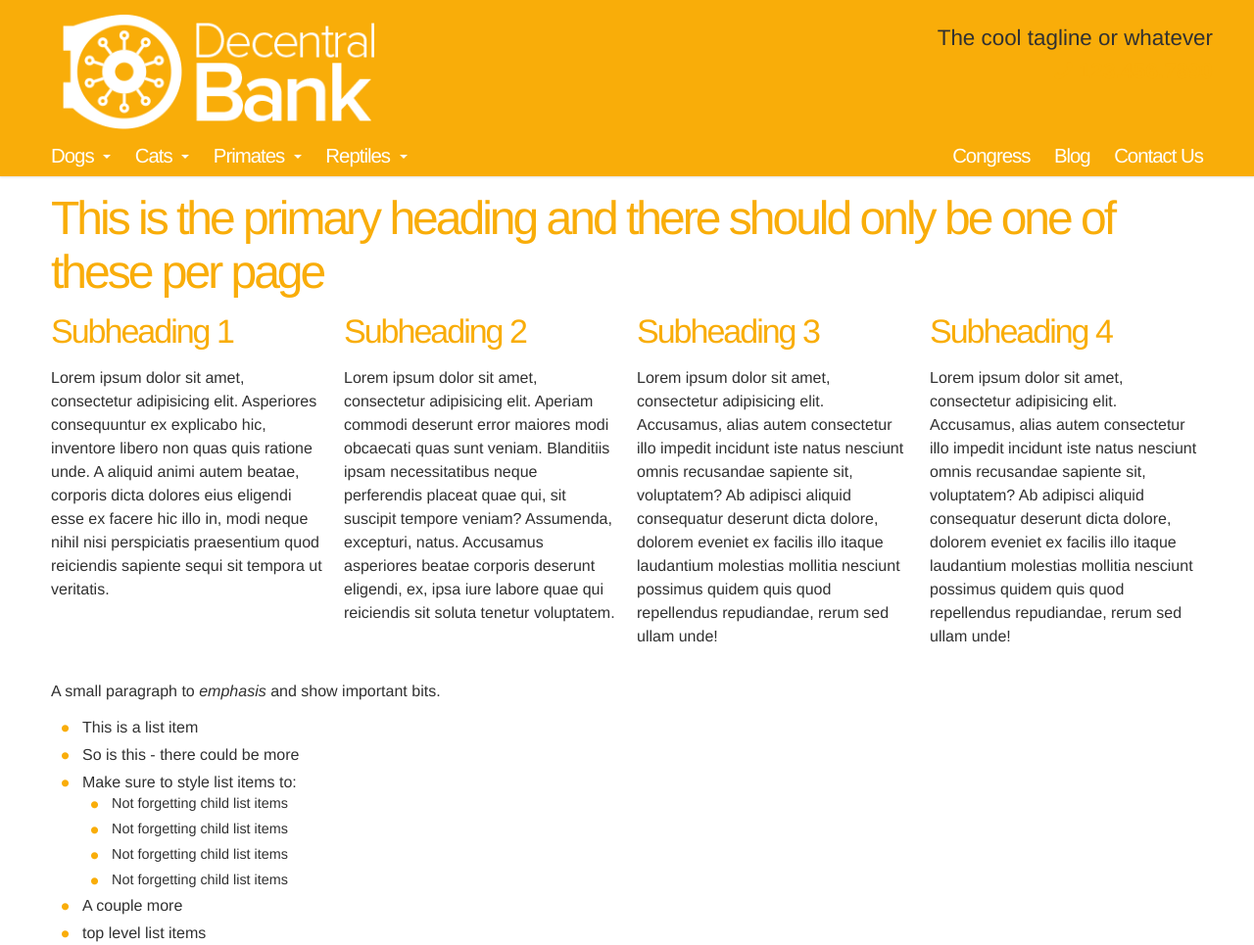
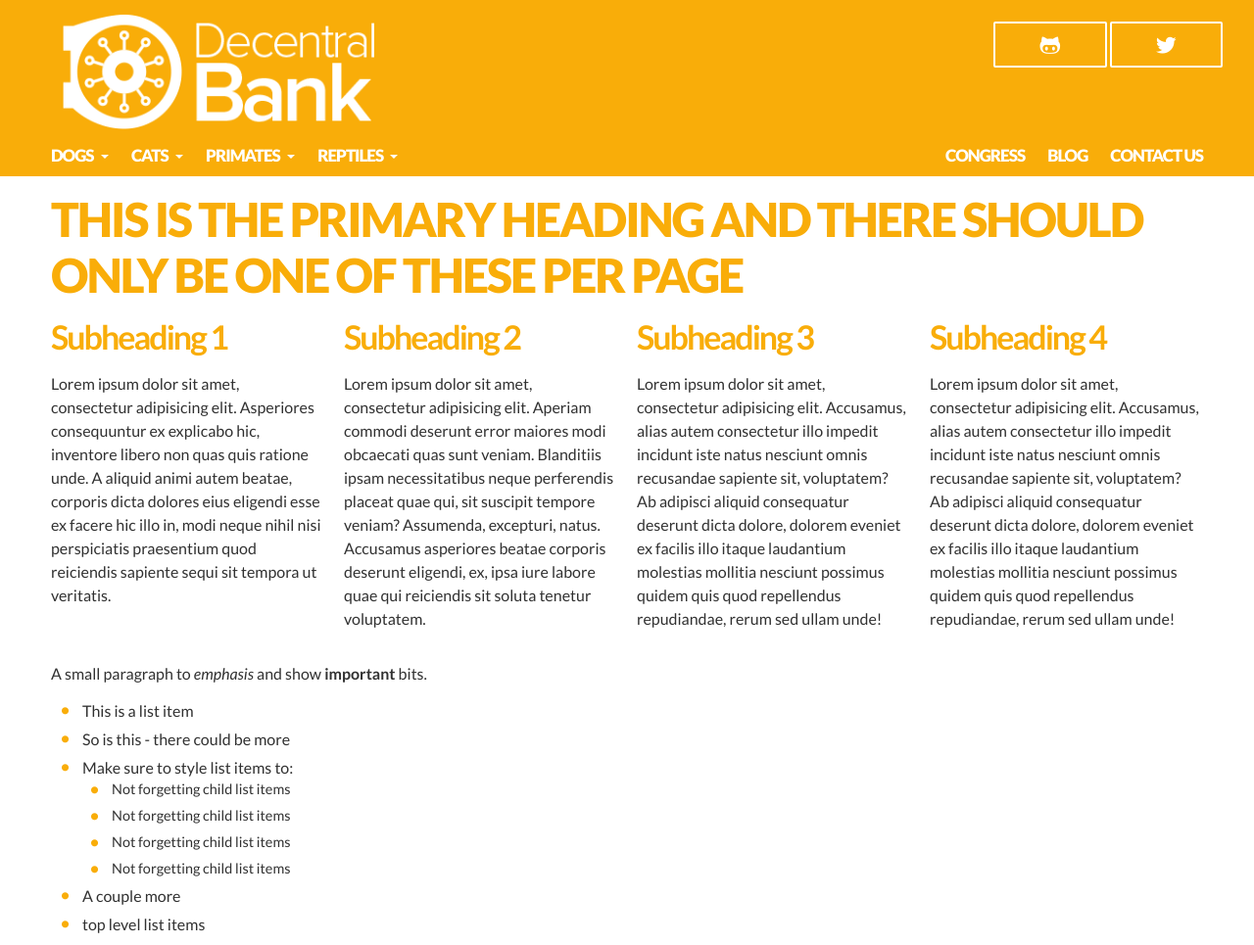
Before and after one commit to DecentralBank/decentralbanksite, a website: page index.html in a window 1280 px wide. Shown: the top 965 px of the page at 98% size. Drawn offline with nearby package versions, Linux system fonts and the light colour scheme.

Commit message:
typography, header, styles

```diff
--- a/assets/scss/base/_typography.scss
+++ b/assets/scss/base/_typography.scss
@@ -19,7 +19,8 @@ h1, h2, h3, h4, h5, h6 {
 h1, .h1 {
   font-size: 45px;
   font-size: $base-em-font*3em;
-  letter-spacing: -3px;
+  letter-spacing: -2px;
+  text-transform: uppercase;
   font-weight: $header-font-weight;
   line-height: normal;
   margin-bottom: 14px;
@@ -31,7 +32,7 @@ h1, .h1 {
 h2, .h2 {
   font-size: 34px;
   font-size: $base-em-font*2.125em;
-  font-weight: $regular;
+  font-weight: $bold;
   line-height: normal;
   color: $primary-color;
   margin-bottom: 10px;
--- a/assets/scss/modules/_variables.scss
+++ b/assets/scss/modules/_variables.scss
@@ -4,8 +4,8 @@ $primary-color: #F9AD09;
 $secondary-color: #070716;
 
 // Links
-$base-link-color: $primary-color;
-$base-link-hover-color: darken($base-link-color, 5);
+$base-link-color: $secondary-color;
+$base-link-hover-color: lighthen($base-link-color, 5%);
 
 // Button Colors
 $button-color: $primary-color;
@@ -18,18 +18,18 @@ $button-hover-text-color: white;
 // Font weights
 $light: 300;
 $regular: 400;
-$bold: 500;
-$extrabold: 600;
+$bold: 700;
+$extrabold: 900;
 
 // Base Font
-$base-font-family: 'Helvetica Neue', 'open-sans' sans-serif;
+$base-font-family: 'lato ', 'open-sans' sans-serif;
 $base-font-weight: $regular;
 $base-font-size: 16px;
 $base-em-font: 1;
 $base-line-height: 1.5;
 
 // Headings
-$header-font-weight: $bold;
+$header-font-weight: $extrabold;
 
 // Tables
 $primary-table-color: $secondary-color;
--- a/assets/scss/site/_cb_flyoutnav.scss
+++ b/assets/scss/site/_cb_flyoutnav.scss
@@ -6,7 +6,7 @@ $sm-nav-bg: $primary-color;
 $med-nav-bg: $primary-color;
 $med-navbar-bg: $primary-color;
 $med-navbar-color: white;
-$med-navbar-font-weight: $regular;
+$med-navbar-font-weight: $extrabold;
 $med-navbar-active-link-color: lighten($primary-color, 30%);
 $med-navbar-active-caret-color: lighten($primary-color, 30%);
 $med-navbar-active-link-bg: $primary-color;
@@ -57,7 +57,7 @@ $layout-min-width: 320px;
 /* Header nav bar */
 .main-header {
   border-top: 7px solid $primary-color;
-  box-shadow: 0 1px 2px 0px rgba(105, 105, 105, 0.20);
+  // box-shadow: 0 1px 2px 0px rgba(105, 105, 105, 0.20);
   //  border-bottom: 1px solid $primary-color;
   width: 100%;
   z-index: 20;
@@ -65,7 +65,7 @@ $layout-min-width: 320px;
   .top-wrap{
     padding: 5px 0;
     background: $sm-nav-bg;
-    color: $base-font-color;
+    color: white;
     @include min-bp(med) {
       background: $med-nav-bg;
       padding: 0px 0;
@@ -75,15 +75,19 @@ $layout-min-width: 320px;
       display: inline-block;
       float: right;
       text-align: right;
-      .tagline {
-        font-size: 1.4em;
-        margin-bottom: 0;
-        margin-top: 0;
+      .links {
+        a.button {
+          display: inline-block;
+          padding: 8px 40px;
+        }
       }
       a {
         display: block;
         font-size: 1.4em;
         font-weight: $extrabold;
+        color: white;
+        border: 2px solid white;
+        border-radius: 2px;
       }
     }
   }
@@ -269,8 +273,9 @@ a {
           display: block;
           padding: 12px 10px 12px;
           color: $med-navbar-color;
-          font-size: $base-em-font*1.2em;
+          font-size: $base-em-font*1em;
           font-weight: $med-navbar-font-weight;
+          text-transform: uppercase;
           text-decoration: none;
           &.active {
             color: $med-navbar-active-link-color;
--- a/gulpfile.js
+++ b/gulpfile.js
@@ -14,7 +14,8 @@ gulp.task('styles', function() {
             {
                 style: 'expanded',
                 compass: true,
-                trace: true
+                trace: true,
+                sourcemapPath: '../../scss'
             }))
         .pipe(autoprefixer('last 2 version', 'safari 5','ie 9','ios 6', 'android 4'))
         .pipe(gulp.dest('assets/dist/css'))
--- a/index.html
+++ b/index.html
@@ -12,6 +12,8 @@
 
         <link rel="stylesheet" href="/assets/dist/css/main.css">
         <link rel="stylesheet" href="/assets/third_party/FooTable-2/css/footable.core.min.css"/>
+
+        <link href='http://fonts.googleapis.com/css?family=Lato:300,400,700,900,400italic' rel='stylesheet' type='text/css'>
 
         <!--[if lt IE 9]>
             <script src="//html5shiv.googlecode.com/svn/trunk/html5.js"></script>
@@ -37,8 +39,11 @@
                                 <div class="logo hidden-xs hidden-med hidden-reg"><a href="/"><img class="scale-with-grid" src="/assets/images/logo-sm.png"></a></div>
                                 <div class="logo hidden-xs hidden-sm"><a href="/"><img class="scale-with-grid" src="/assets/images/logo-reg.png"></a></div>
                                 <div class="top-right visible-reg visible-med">
-                                    <p class="tagline">The cool tagline or whatever</p>
-                                    <a class="phone" href="tel:1234567890"><i class="icon-phone"></i>123.456.7890</a>
+                                    <!-- <a href="http://www.decentralbank.com/whitepaper" class="button">WHITE PAPER</a> -->
+                                    <div class="row links">
+                                        <a href="https://github.com/DecentralBank/Decentral" class="button"><i class="icon-github"></i></a>
+                                        <a href="https://twitter.com/decentralteam" class="button"><i class="icon-twitter"></i></a>
+                                    </div>
                                 </div>
                             </div>
                         </div><!-- /.row -->
```
Also changed, not shown: assets/dist/css/main.css, assets/dist/css/main.min.css, 1 other file.
